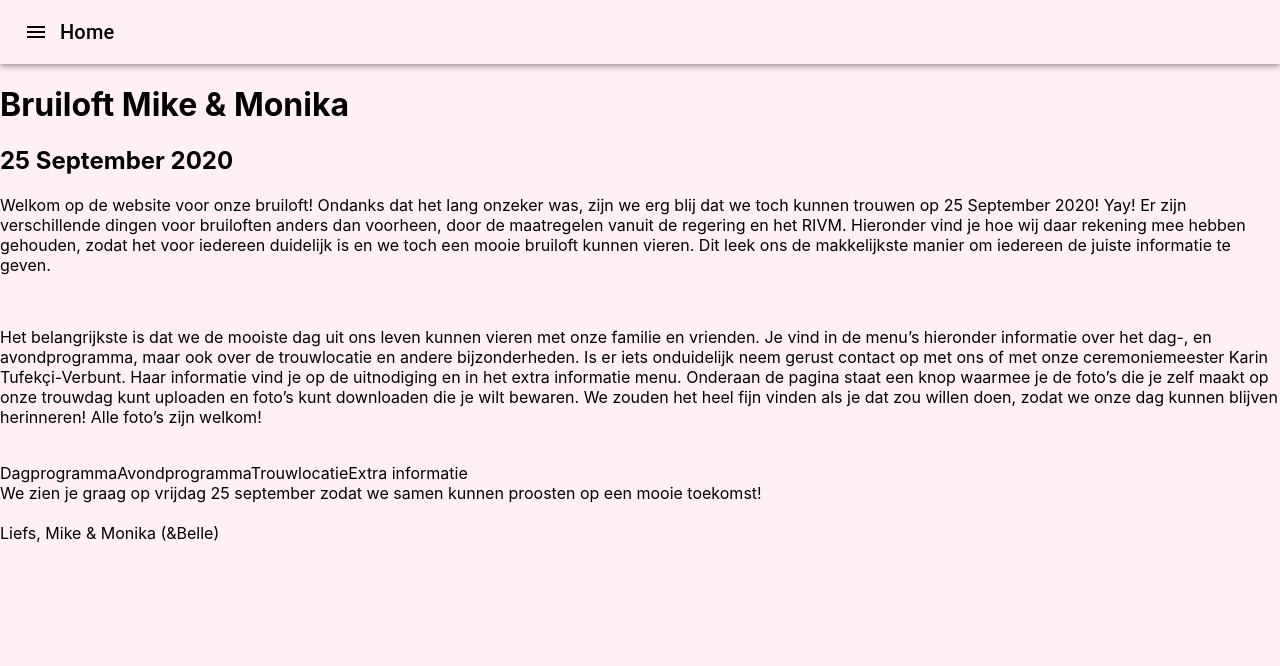
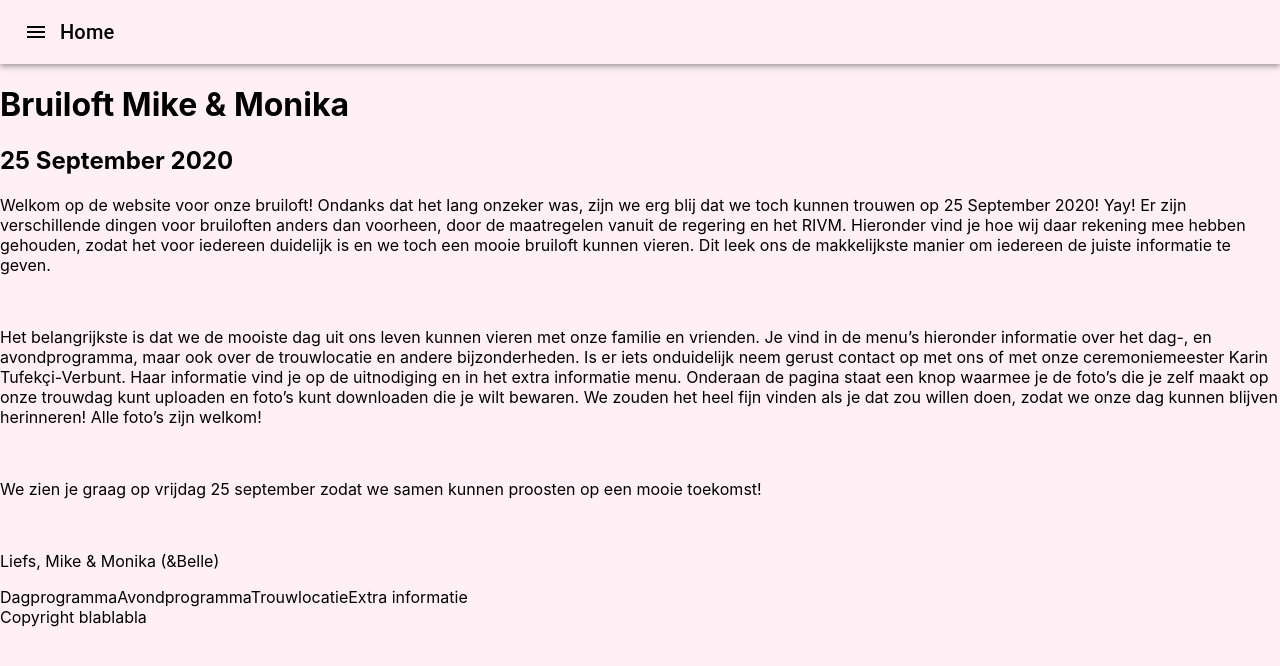
Before and after one commit to MikevPeeren/wedding-website, a Next.js app: page / in a window 1280 px wide. Shown: the top 666 px of the page. Built offline with nearby package versions, Linux system fonts and the light colour scheme.

Commit message:
Adjusted Footer

```diff
--- a/pages/components/Footer.tsx
+++ b/pages/components/Footer.tsx
@@ -2,17 +2,12 @@
 import styles from './Footer.scss';
 
 // Constants
-import { FOOTER_FIRST, FOOTER_SECOND } from '../constants/general';
+import { FOOTER_TEXT } from '../constants/general';
 
 const Footer = () => {
   return (
     <>
-      <div className={styles.Footer}>
-        {FOOTER_FIRST}
-        <br />
-        <br />
-        {FOOTER_SECOND}
-      </div>
+      <div className={styles.Footer}>{FOOTER_TEXT}</div>
     </>
   );
 };
--- a/pages/components/Introduction.tsx
+++ b/pages/components/Introduction.tsx
@@ -2,7 +2,7 @@
 import styles from './Introduction.scss';
 
 // Constants
-import { INTRODUCTION_FIRST, INTRODUCTION_SECOND } from '../constants/general';
+import { INTRODUCTION_FIRST, INTRODUCTION_SECOND, INTRODUCTION_THIRD, INTRODUCTION_FOURTH } from '../constants/general';
 
 const Introduction = () => {
   return (
@@ -11,6 +11,9 @@ const Introduction = () => {
       <br />
       <p className={styles.introductionSecond}>{INTRODUCTION_SECOND}</p>
       <br />
+      <p className={styles.introductionSecond}>{INTRODUCTION_THIRD}</p>
+      <br />
+      <p className={styles.introductionSecond}>{INTRODUCTION_FOURTH}</p>
     </>
   );
 };
--- a/pages/constants/general.ts
+++ b/pages/constants/general.ts
@@ -8,6 +8,12 @@ Er zijn verschillende dingen voor bruiloften anders dan voorheen, door de maatre
 export const INTRODUCTION_SECOND = `
 Het belangrijkste is dat we de mooiste dag uit ons leven kunnen vieren met onze familie en vrienden. Je vind in de menu’s hieronder informatie over het dag-, en avondprogramma, maar ook over de trouwlocatie en andere bijzonderheden. Is er iets onduidelijk neem gerust contact op met ons of met onze ceremoniemeester Karin Tufekçi-Verbunt. Haar informatie vind je op de uitnodiging en in het extra informatie menu.
 Onderaan de pagina staat een knop waarmee je de foto’s die je zelf maakt op onze trouwdag kunt uploaden en foto’s kunt downloaden die je wilt bewaren. We zouden het heel fijn vinden als je dat zou willen doen, zodat we onze dag kunnen blijven herinneren! Alle foto’s zijn welkom!
+`;
+export const INTRODUCTION_THIRD = `
+We zien je graag op vrijdag 25 september zodat we samen kunnen proosten op een mooie toekomst!
+`;
+export const INTRODUCTION_FOURTH = `
+Liefs, Mike & Monika (&Belle)
 `;
 
 export const DAILY_PROGRAM_TITLE = 'Dagprogramma';
@@ -138,6 +144,4 @@ export const HOME = 'Home';
 export const PHOTO_ALBUM = 'Foto Album';
 export const UPLOAD_PHOTO = 'Upload Foto';
 
-export const FOOTER_FIRST =
-  'We zien je graag op vrijdag 25 september zodat we samen kunnen proosten op een mooie toekomst!';
-export const FOOTER_SECOND = 'Liefs, Mike & Monika (&Belle)';
+export const FOOTER_TEXT = 'Copyright blablabla';
```
